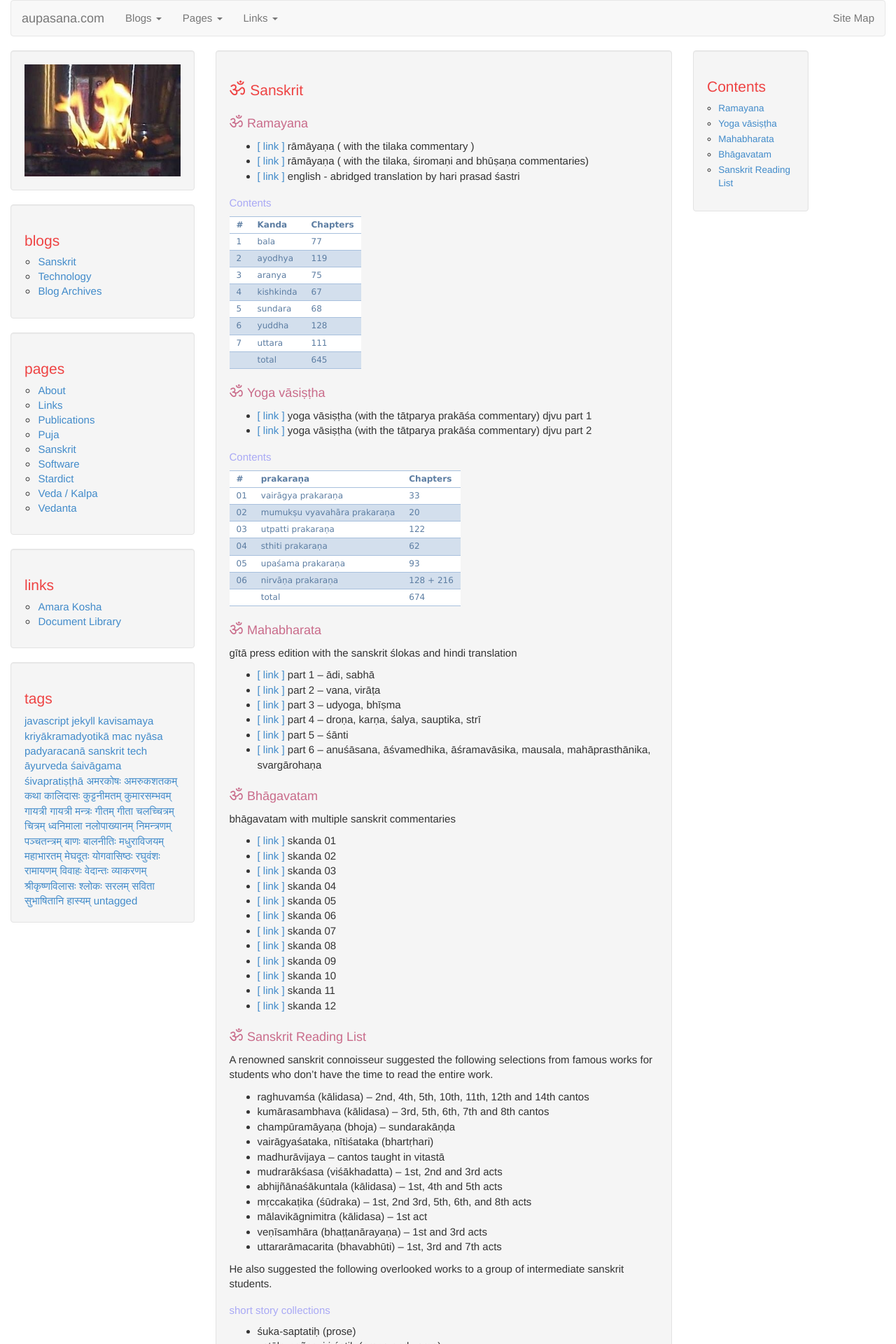
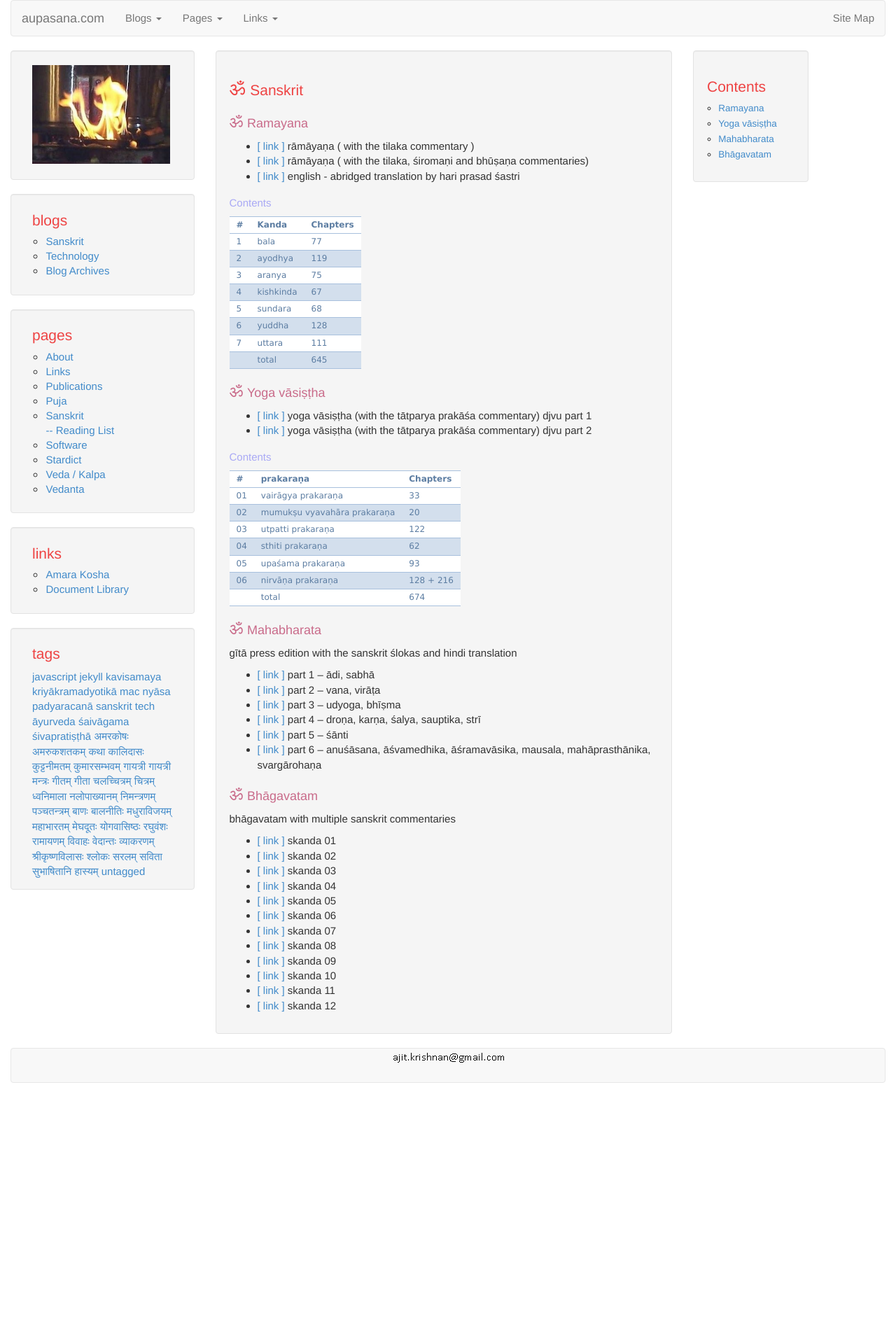
Before and after one commit to aupasana/aupasana.github.io, a Jekyll site: the page built from pages/sanskrit.md, in a window 1280 px wide. Shown: the top 1920 px of the page at 70% size. Built offline with Jekyll 4.4.1, drawn with Linux system fonts in a browser that asks for light colours; after the commit the page ends 1567 px from its top, so only the background shows below that; some of the changed text lies outside the part shown.

Commit message:
Split sanskrit/reading-list.md into a new page

```diff
--- a/_includes/list-pages.html
+++ b/_includes/list-pages.html
@@ -3,6 +3,15 @@
 <li><a href="{{site.baseurl}}/pages/publications.html">Publications</a></li>
 <li><a href="{{site.baseurl}}/pages/puja.html">Puja</a></li>
 <li><a href="{{site.baseurl}}/pages/sanskrit.html">Sanskrit</a></li>
+<li class="submenu"><a href="{{site.baseurl}}/pages/sanskrit/reading-list.html">-- Reading List</a></li>
+<!-- <li class="dropdown">
+    <a class="dropdown-toggle" data-toggle="dropdown" href="#">Pages
+      <span class="caret"></span>
+    </a>
+    <ul class="dropdown-menu">
+      This is a test
+    </ul>
+</li> -->
 <li><a href="{{site.baseurl}}/pages/software.html">Software</a></li>
 <li><a href="{{site.baseurl}}/pages/stardict.html">Stardict</a></li>
 <li><a href="{{site.baseurl}}/pages/kalpa.html">Veda / Kalpa</a></li>
--- a/css/theme.css
+++ b/css/theme.css
@@ -20,7 +20,13 @@ body {
 
 .sidebar h1 {
     color: #ee4444;
+    /*padding-top: 0em;*/
     font-size: 1.3em;
+}
+
+.sidebar {
+  padding-left: 2em;
+  /*padding-top: 0;*/
 }
 
 .sidebar a {
@@ -217,3 +223,19 @@ cite {
   margin: 0.2em;
   padding: 0.1em;
 }
+
+.sidebar {
+  padding-top: 0.3em;
+  padding-bottom: 1em;
+}
+
+.sidebar img {
+  padding-top: 1em;
+  padding-bottom: 0.5em;
+  padding-left: 0em;
+  padding-right: 1em;
+}
+
+.submenu {
+  list-style-type: none;
+}
--- a/pages/sanskrit.md
+++ b/pages/sanskrit.md
@@ -100,93 +100,3 @@ bhāgavatam with multiple sanskrit commentaries
 [bh10]: https://archive.org/details/SrimadBhagavatamCanto10withMultipleSanskritCommentaries
 [bh11]: https://archive.org/details/SrimadBhagavatamCanto11withMultipleSanskritCommentaries
 [bh12]: https://archive.org/details/SrimadBhagavatamCanto12withMultipleSanskritCommentaries
-
-## Sanskrit Reading List
-
-A renowned sanskrit connoisseur suggested the following selections from famous works for students who don't have the time to read the entire work.
-
-* raghuvamśa (kālidasa) -- 2nd, 4th, 5th, 10th, 11th, 12th and 14th cantos
-* kumārasambhava (kālidasa) -- 3rd, 5th, 6th, 7th and 8th cantos
-* champūramāyaṇa (bhoja) -- sundarakāṇḍa
-* vairāgyaśataka, nītiśataka (bhartṛhari)
-* madhurāvijaya -- cantos taught in vitastā
-* mudrarākśasa (viśākhadatta) -- 1st, 2nd and 3rd acts
-* abhijñānaśākuntala  (kālidasa) -- 1st, 4th and 5th acts
-* mṛccakaṭika (śūdraka) -- 1st, 2nd 3rd, 5th, 6th, and 8th acts
-* mālavikāgnimitra (kālidasa) -- 1st act
-* veṇīsamhāra (bhaṭṭanārayaṇa) -- 1st and 3rd acts
-* uttararāmacarita (bhavabhūti) -- 1st, 3rd and 7th acts
-
-He also suggested the following overlooked works to a group of intermediate sanskrit students.
-
-### short story collections
-
-* śuka-saptatiḥ (prose)
-* vetāla-pañcaviṁśatiḥ (prose and verse)
-* siṁhāsana-dvātriṁśikā
-* kathā-sarit-sāgara (verse)
-
-### bhāsa-nāṭaka-cakram (bhāsa's plays)
-
-* abhiśḥeka-nāṭaka
-* pratimā-nāṭakam
-* pañca-rātram
-* madhyama-vyāyogaḥ
-* dūta-vākyam
-* dūta-ghaṭotkacam
-* karna-bhāram
-* ūru-bhaṅgam
-* bāla-caritam
-* avimārakam
-* cārudattam
-* pratijñāyaugandharāyaṇam
-* svapnavāsadattam
-
-### kāvyas
-
-* madhurā-vijaya-kāvyam
-* kuṭṭaṇī-mata-kāvyam
-
-### kṣemendra's shorter works (in verse)
-
-* darpa-dalanam
-* samaya-mātṛkā
-* deśopadeśaḥ
-* narma-mālā
-* kalā-vilāsaḥ
-
-### anthologies (in verse)
-
-* amaru-śatakam
-* nīti-dviṣaṣṭikā
-* mahiṣa-śatakam
-* gāthā-saptaśatī
-
-### prahasanas (satirical plays)
-
-* matta-vilāsa-prahasanam
-* bhagavadajjuka-prahasanam
-* hāsyacūḍāmaṇi-prahasanam
-* laṭakamelana-prahasanam
-* palāṇḍumaṇḍana-prahasanam
-
-### bhāṇas (one person satirical play)
-
-* padma-prabhṛtikam
-* pādatāḍitakam
-* ubhayābhisārikā
-* dhūrta-viṭa-saṁvāda
-
-### abhirāj rājendra mishra's works
-
-* abhirāja-sāhasrī
-* mṛdvīkā
-* nāṭya-pañcagavyam
-* nāṭya-pañcāmṛtam
-* rūpa-rudrīyam
-* pañcakulyā
-
-### other
-
-* kaṇṭakāñjaliḥ (by prof arjunwadkar) -- see sadasvada #72
-* chandogatiḥ (?)
```
Also changed, not shown: pages/sanskrit/reading-list.md (added, +93 -0 lines).
